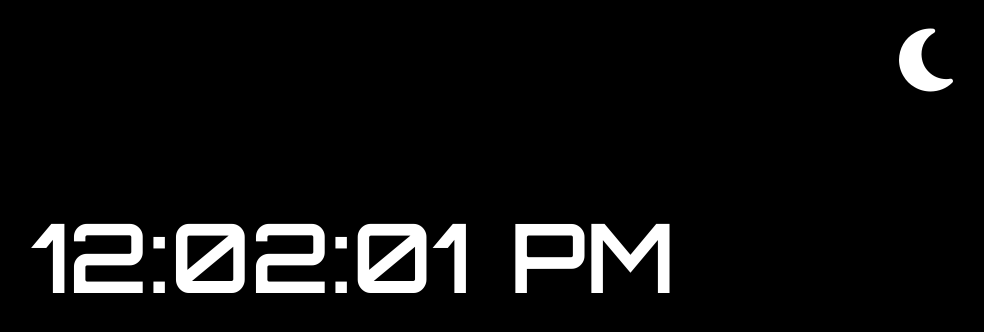
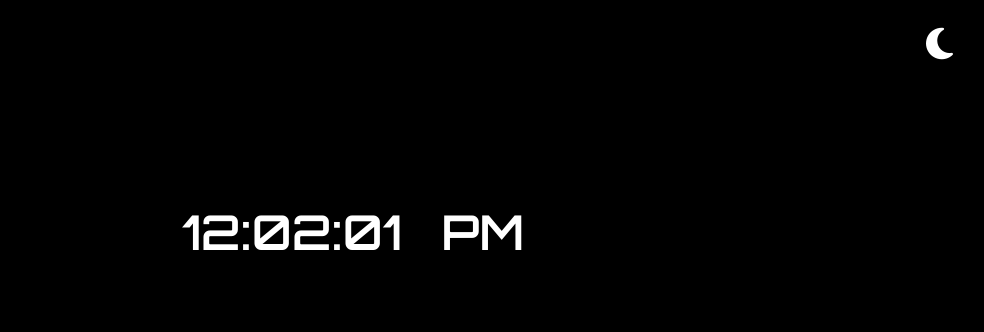
Before and after one commit to Binziya01/digital-clock, a plain HTML site: page index.html in a window 1280 px wide. Shown: the whole page, without its empty margins (287-1271 px from the left). Drawn offline with nearby package versions, Linux system fonts and the light colour scheme.

Commit message:
changed text size

```diff
--- a/index.html
+++ b/index.html
@@ -29,10 +29,10 @@
 <body class="bg-black text-white">
     <div>
     <!-- <button class="bg-black text-white h-10 w-20 rounded-md"id="btn">dark</button>  -->
-    <i id="icon" class="fa-solid fa-moon absolute right-10 top-6 text-7xl"></i>
+    <i id="icon" class="fa-solid fa-moon absolute right-10 top-6 text-4xl"></i>
     </div>
     <div id="clock"></div>
-    <div class="flex justify-center mt-52 font-semibold font-orbitron text-8xl" id="clr">
+    <div class="flex justify-center mt-52 font-semibold font-orbitron text-5xl" id="clr">
         <span id="hours">hours </span>:
 
         <span  id="min">minutes </span>:
```
